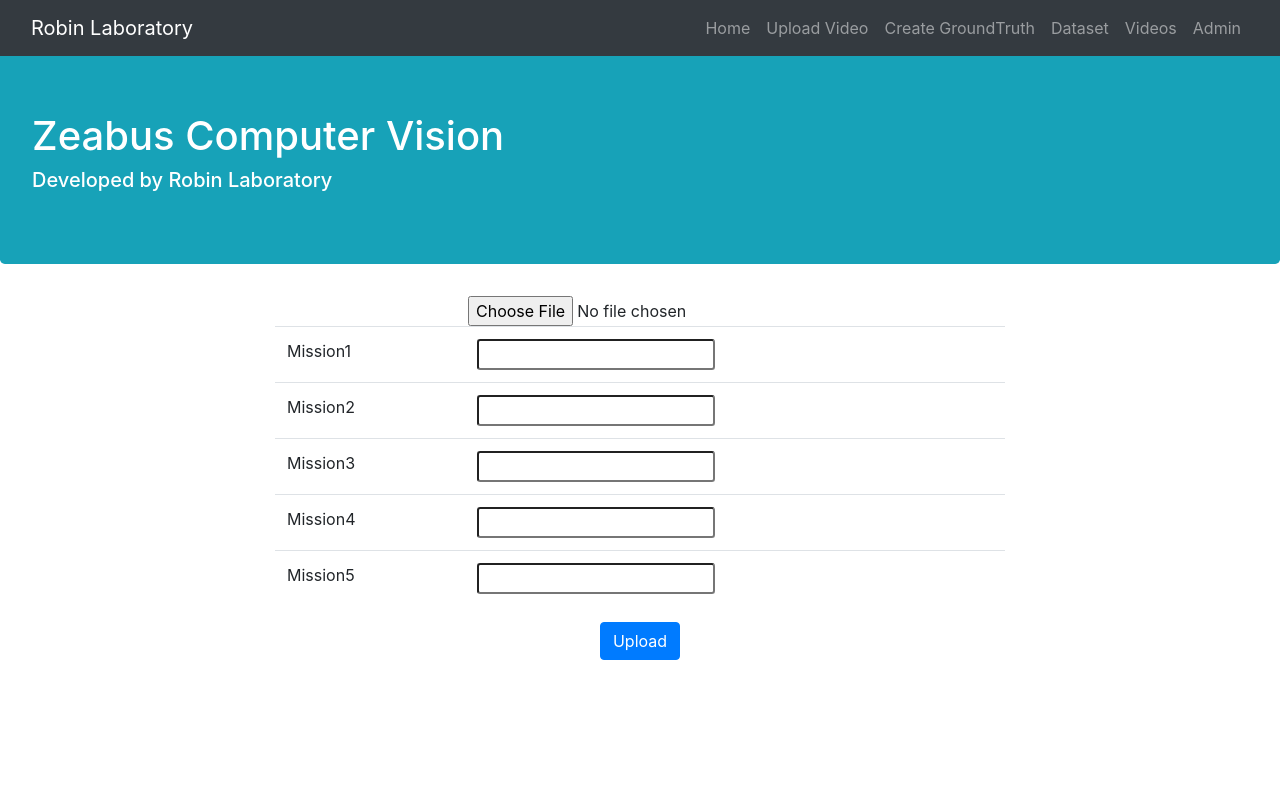
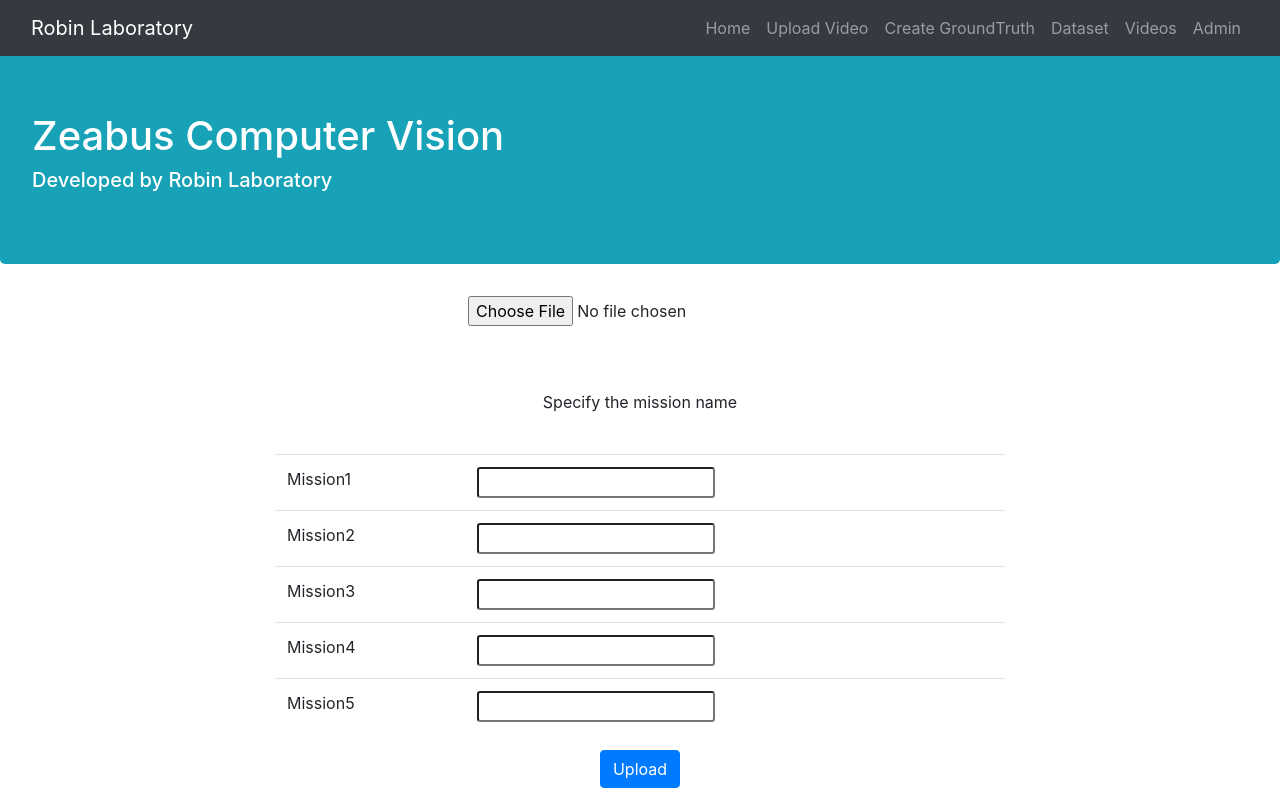
Before and after one commit to skconan/drawing_web_app, a Django app: page /upload/ in a window 1280 px wide. Run offline with Django 3.2, Linux system fonts and the light colour scheme; data that the repository does not hold is empty; some libraries are stand-ins or nearby versions.

Commit message:
done add mission tag

```diff
--- a/website/drawing/templates/upload.html
+++ b/website/drawing/templates/upload.html
@@ -11,6 +11,19 @@
             {{ form.video }}
             <br>
             <table class="table">
+                    <br>
+                    {% for name in mission_name %}
+                        <tr>
+                            <td>
+                                {{name}}
+                            </td>
+                        </tr>
+                    {% endfor %}
+                </table>
+                <br>
+            <table class="table">
+                <p>Specify the mission name</p>
+                <br>
                 {% for i in mission_n %}
                     <tr>
                         <td>
--- a/website/drawing/views.py
+++ b/website/drawing/views.py
@@ -89,10 +89,16 @@ def label(req):
 def upload(req):
     template = 'upload.html'
     mission_n = range(1,6)
+
+    mission_list = MissionTable.objects.all()
+    mission_name = []
+    for m in mission_list:
+        mission_name.append(m.name)
+
     if req.method == 'POST':
         mission_list = []
         for i in mission_n:
-            print(i)
+            # print(i)
             txt_box = "textbox_mission_"+str(i)
             if txt_box in req.POST:
                 # print(req.POST[txt_box])
@@ -109,7 +115,7 @@ def upload(req):
             return render(req, "status.html", {"status":"Video Uploaded"})
     else:
         form = UploadForm()
-    context = {'form':form, 'mission_n':mission_n}
+    context = {'form':form, 'mission_n':mission_n, 'mission_name':mission_name}
     return render(req, template, context)
 
 def index(req):
--- a/website/image_processing/image_processing.py
+++ b/website/image_processing/image_processing.py
@@ -22,9 +22,9 @@ def record(image_name, mission_list):
             mission[2],
             mission[3],
             mission[4],
-            mission[5],
-            mission[6],
-            mission[7],
+            # mission[5],
+            # mission[6],
+            # mission[7],
             )
     i.save()
 
```
